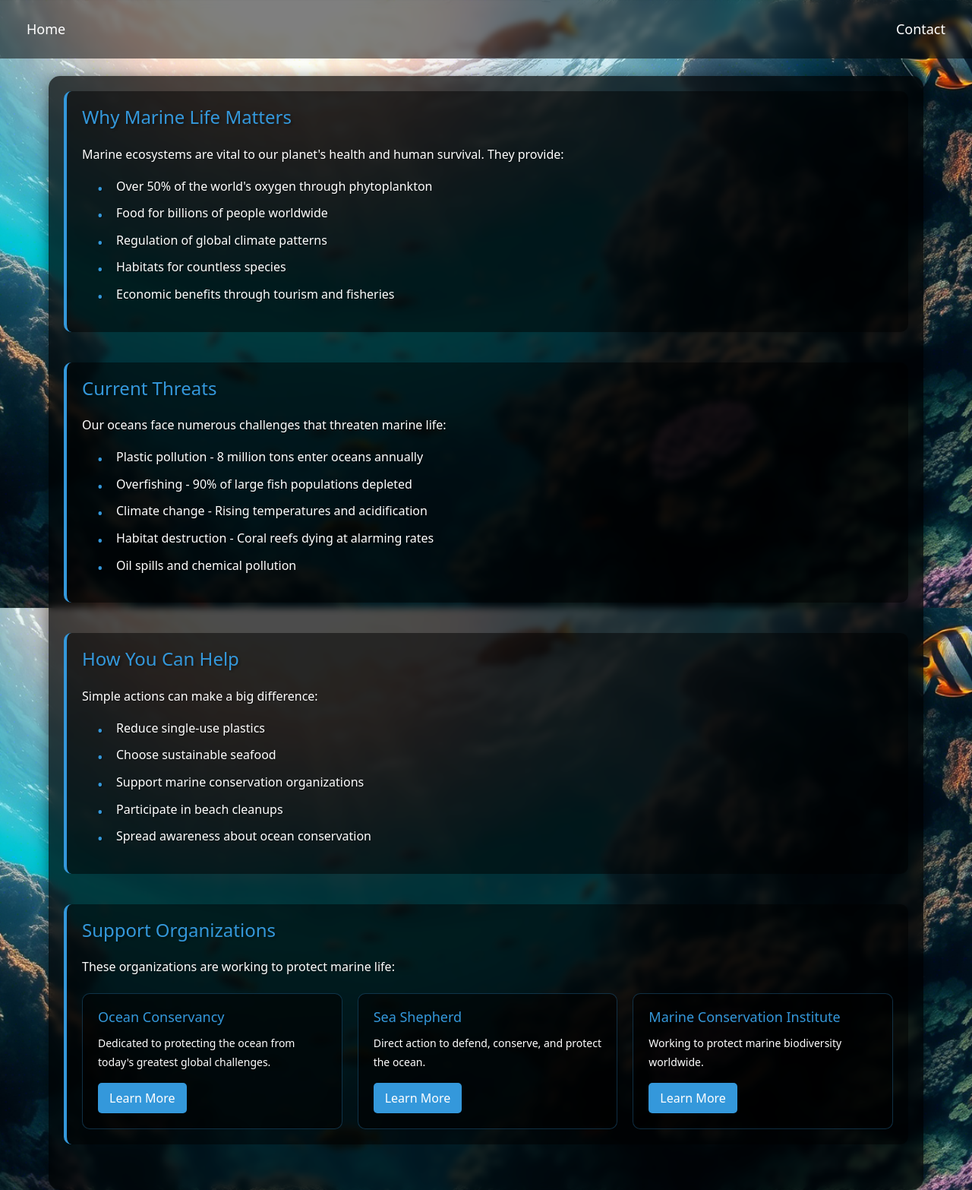
After one commit to Jain2975/wpl-mini-project, a PHP site: page /Pages/awareness.php in a window 1280 px wide. The commit adds this page. Shown: the whole page at 76% size. Run offline with PHP 8.4, Linux system fonts and the light colour scheme.

Commit message:
Added a donation page
Improved awareness page visibility and added a sign in prompt for donation

```diff
--- /dev/null
+++ b/Pages/awareness.php
@@ -0,0 +1,282 @@
+<!DOCTYPE html>
+<html lang="en">
+<head>
+    <meta charset="UTF-8">
+    <meta name="viewport" content="width=device-width, initial-scale=1.0">
+    <title>Marine Life Awareness</title>
+    <link rel="stylesheet" href="../styles.css"/>
+    <link href="https://cdn.jsdelivr.net/npm/bootstrap@5.3.3/dist/css/bootstrap.min.css" rel="stylesheet">
+    <style>
+        body {
+            background: url('../images/background.png') no-repeat center center fixed;
+            background-size: cover;
+            color: white;
+            display: flex;
+            flex-direction: column;
+            align-items: center;
+            min-height: 100vh;
+            margin: 0;
+            padding: 0;
+        }
+        .nav {
+            width: 100%;
+            position: fixed;
+            top: 0;
+            left: 0;
+            display: flex;
+            justify-content: space-between;
+            align-items: center;
+            padding: 15px;
+            background: rgba(0, 0, 0, 0.5);
+            backdrop-filter: blur(5px);
+            z-index: 1000;
+        }
+        .nav a {
+            font-size: 18px;
+            text-decoration: none;
+            color: white;
+            padding: 10px 20px;
+            transition: 0.3s;
+        }
+        .nav a:hover {
+            background-color: rgba(255, 255, 255, 0.2);
+            border-radius: 5px;
+        }
+        .content {
+            width: 90%;
+            max-width: 1200px;
+            margin-top: 100px;
+            padding: 20px;
+            background: rgba(0, 0, 0, 0.7);
+            border-radius: 15px;
+            backdrop-filter: blur(5px);
+            box-shadow: 0px 4px 20px rgba(0, 0, 0, 0.5);
+        }
+        .section {
+            margin-bottom: 40px;
+            padding: 20px;
+            background: rgba(0, 0, 0, 0.5);
+            border-radius: 10px;
+            border-left: 4px solid #3498db;
+        }
+        .section h2 {
+            color: #3498db;
+            margin-bottom: 20px;
+            font-size: 24px;
+            text-shadow: 2px 2px 4px rgba(0, 0, 0, 0.5);
+        }
+        .section p {
+            line-height: 1.8;
+            margin-bottom: 15px;
+            font-size: 16px;
+            color: white;
+            text-shadow: 1px 1px 2px rgba(0, 0, 0, 0.5);
+        }
+        .section ul {
+            list-style-type: none;
+            padding-left: 20px;
+        }
+        .section ul li {
+            margin-bottom: 10px;
+            position: relative;
+            padding-left: 25px;
+            line-height: 1.6;
+            color: white;
+            text-shadow: 1px 1px 2px rgba(0, 0, 0, 0.5);
+        }
+        .section ul li:before {
+            content: "•";
+            color: #3498db;
+            position: absolute;
+            left: 0;
+            font-size: 20px;
+        }
+        .support-orgs {
+            display: grid;
+            grid-template-columns: repeat(auto-fit, minmax(250px, 1fr));
+            gap: 20px;
+            margin-top: 20px;
+        }
+        .org-card {
+            background: rgba(0, 0, 0, 0.6);
+            padding: 20px;
+            border-radius: 10px;
+            transition: transform 0.3s;
+            cursor: pointer;
+            border: 1px solid rgba(52, 152, 219, 0.3);
+        }
+        .org-card:hover {
+            transform: translateY(-5px);
+            background: rgba(0, 0, 0, 0.8);
+        }
+        .org-card h3 {
+            color: #3498db;
+            margin-bottom: 10px;
+            font-size: 18px;
+        }
+        .org-card p {
+            font-size: 14px;
+            margin-bottom: 15px;
+        }
+        .org-card a {
+            display: inline-block;
+            padding: 8px 15px;
+            background: #3498db;
+            color: white;
+            text-decoration: none;
+            border-radius: 5px;
+            transition: background 0.3s;
+        }
+        .org-card a:hover {
+            background: #2980b9;
+        }
+        .modal {
+            display: none;
+            position: fixed;
+            top: 0;
+            left: 0;
+            width: 100%;
+            height: 100%;
+            background: rgba(0, 0, 0, 0.8);
+            z-index: 2000;
+        }
+        .modal-content {
+            position: absolute;
+            top: 50%;
+            left: 50%;
+            transform: translate(-50%, -50%);
+            background: rgba(0, 0, 0, 0.9);
+            padding: 30px;
+            border-radius: 10px;
+            width: 90%;
+            max-width: 500px;
+            text-align: center;
+        }
+        .modal-content h2 {
+            color: #3498db;
+            margin-bottom: 20px;
+        }
+        .modal-content p {
+            margin-bottom: 20px;
+        }
+        .modal-buttons {
+            display: flex;
+            justify-content: center;
+            gap: 15px;
+        }
+        .modal-buttons button {
+            padding: 10px 20px;
+            border: none;
+            border-radius: 5px;
+            cursor: pointer;
+            transition: background 0.3s;
+        }
+        .modal-buttons .login-btn {
+            background: #3498db;
+            color: white;
+        }
+        .modal-buttons .cancel-btn {
+            background: #e74c3c;
+            color: white;
+        }
+        .modal-buttons button:hover {
+            opacity: 0.9;
+        }
+    </style>
+</head>
+<body>
+    <div class="nav">
+        <a href="../index.php">Home</a>
+        <a href="../Pages/contact.php">Contact</a>
+    </div>
+
+    <div class="content">
+        <div class="section">
+            <h2>Why Marine Life Matters</h2>
+            <p>Marine ecosystems are vital to our planet's health and human survival. They provide:</p>
+            <ul>
+                <li>Over 50% of the world's oxygen through phytoplankton</li>
+                <li>Food for billions of people worldwide</li>
+                <li>Regulation of global climate patterns</li>
+                <li>Habitats for countless species</li>
+                <li>Economic benefits through tourism and fisheries</li>
+            </ul>
+        </div>
+
+        <div class="section">
+            <h2>Current Threats</h2>
+            <p>Our oceans face numerous challenges that threaten marine life:</p>
+            <ul>
+                <li>Plastic pollution - 8 million tons enter oceans annually</li>
+                <li>Overfishing - 90% of large fish populations depleted</li>
+                <li>Climate change - Rising temperatures and acidification</li>
+                <li>Habitat destruction - Coral reefs dying at alarming rates</li>
+                <li>Oil spills and chemical pollution</li>
+            </ul>
+        </div>
+
+        <div class="section">
+            <h2>How You Can Help</h2>
+            <p>Simple actions can make a big difference:</p>
+            <ul>
+                <li>Reduce single-use plastics</li>
+                <li>Choose sustainable seafood</li>
+                <li>Support marine conservation organizations</li>
+                <li>Participate in beach cleanups</li>
+                <li>Spread awareness about ocean conservation</li>
+            </ul>
+        </div>
+
+        <div class="section">
+            <h2>Support Organizations</h2>
+            <p>These organizations are working to protect marine life:</p>
+            <div class="support-orgs">
+                <div class="org-card" onclick="showLoginModal()">
+                    <h3>Ocean Conservancy</h3>
+                    <p>Dedicated to protecting the ocean from today's greatest global challenges.</p>
+                    <a href="#">Learn More</a>
+                </div>
+                <div class="org-card" onclick="showLoginModal()">
+                    <h3>Sea Shepherd</h3>
+                    <p>Direct action to defend, conserve, and protect the ocean.</p>
+                    <a href="#">Learn More</a>
+                </div>
+                <div class="org-card" onclick="showLoginModal()">
+                    <h3>Marine Conservation Institute</h3>
+                    <p>Working to protect marine biodiversity worldwide.</p>
+                    <a href="#">Learn More</a>
+                </div>
+            </div>
+        </div>
+    </div>
+
+    <!-- Login Modal -->
+    <div id="loginModal" class="modal">
+        <div class="modal-content">
+            <h2>Sign In Required</h2>
+            <p>Please sign in to support these organizations and make a donation.</p>
+            <div class="modal-buttons">
+                <button class="login-btn" onclick="window.location.href='../Pages/login.php'">Sign In</button>
+                <button class="cancel-btn" onclick="closeLoginModal()">Cancel</button>
+            </div>
+        </div>
+    </div>
+
+    <script>
+        function showLoginModal() {
+            document.getElementById('loginModal').style.display = 'block';
+        }
+
+        function closeLoginModal() {
+            document.getElementById('loginModal').style.display = 'none';
+        }
+
+        // Close modal when clicking outside
+        window.onclick = function(event) {
+            if (event.target == document.getElementById('loginModal')) {
+                closeLoginModal();
+            }
+        }
+    </script>
+</body>
+</html>
--- a/index.php
+++ b/index.php
@@ -108,7 +108,7 @@ session_start();
             <a href="./Pages/login.php">Login/Register</a>
         <?php endif; ?>
         <a href="./Pages/Gallery/gallery.php">Gallery</a>
-        <a href="./Pages/Awareness/awareness.php">Awareness</a>
+        <a href="./Pages/awareness.php">Awareness</a>
         <a href="./Pages/contact.php">Contact</a>
     </div>
 
```
Also changed, not shown: Pages/Awareness/awareness.php (deleted, +0 -116 lines), Pages/donate.php (added, +179 -0 lines).
